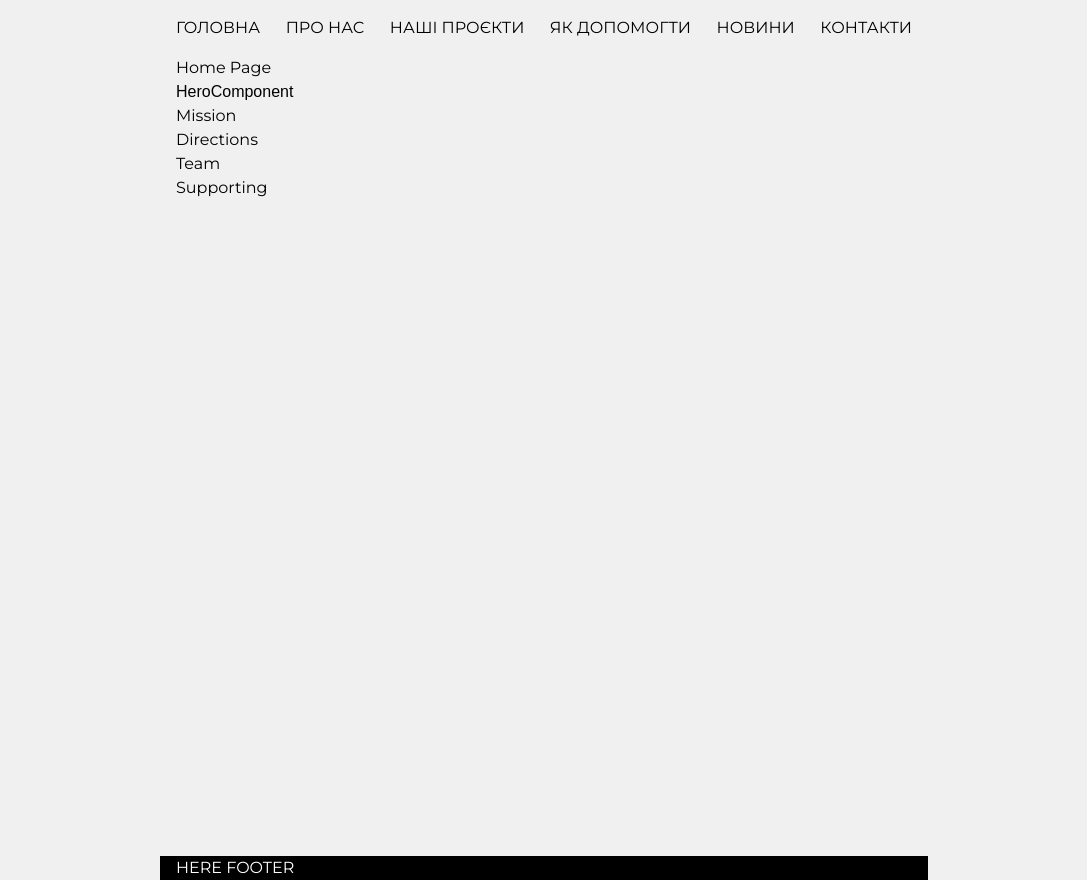
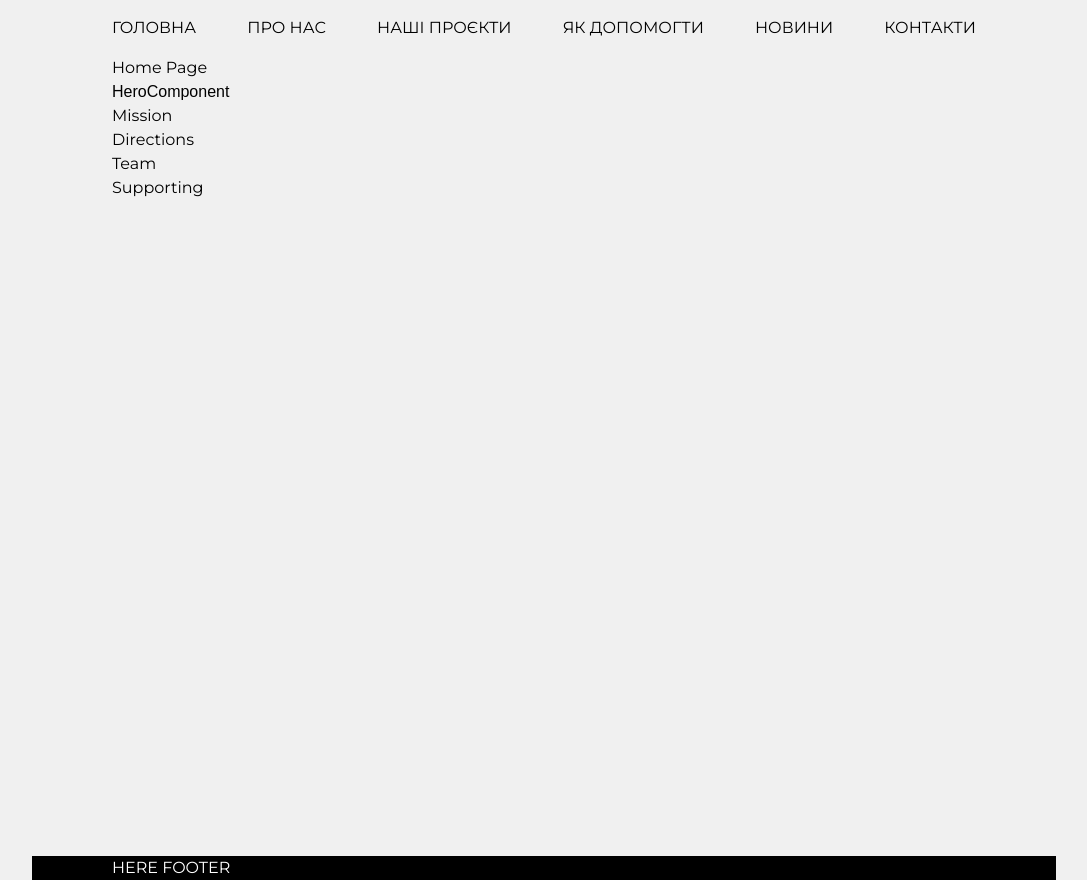
Before and after one commit to baza-trainee/peaceful-warrior-foundation, a Next.js app: page / in a window 1280 px wide. Shown: the whole page, without its empty margins (96-1183 px from the left). Built offline with nearby package versions, Linux system fonts and the light colour scheme; a web font is replaced by a local one.

Commit message:
update: svgr and tailwind config

```diff
--- /dev/null
+++ b/src/constants/navlinks/navlinks.ts
@@ -0,0 +1,8 @@
+export const NAV_LINKS = [
+  { name: 'ГОЛОВНА', href: '/' },
+  { name: 'ПРО НАС', href: '/about' },
+  { name: 'НАШІ ПРОЄКТИ', href: '/projects' },
+  { name: 'ЯК ДОПОМОГТИ', href: '/help' },
+  { name: 'НОВИНИ', href: '/news' },
+  { name: 'КОНТАКТИ', href: '/contacts' },
+];
--- /dev/null
+++ b/svgr.config.js
@@ -0,0 +1,3 @@
+module.exports = {
+    dimensions: false,
+  };
--- a/tailwind.config.ts
+++ b/tailwind.config.ts
@@ -11,17 +11,20 @@ const config: Config = {
     container: {
       center: true,
       padding: {
-        mobile: "16px",
-        tablet: "",
-        desktop: "150px",
+        sm: "16px",
+        md: "16px",
+        lg: "80px",
+        xl: "150px",
       },
     },
     screens: {
-      mobile: "375px",
+      sm: "375px",
       // => @media (min-width: 375px) { ... }
-      tablet: "768px",
+      md: "768px",
       // => @media (min-width: 768px) { ... }
-      desktop: "1440px",
+      lg: "1024px",
+      // => @media (min-width: 1024px) { ... }
+      xl: "1440px",
       // => @media (min-width: 1440px) { ... }
     },
     colors: {
```
